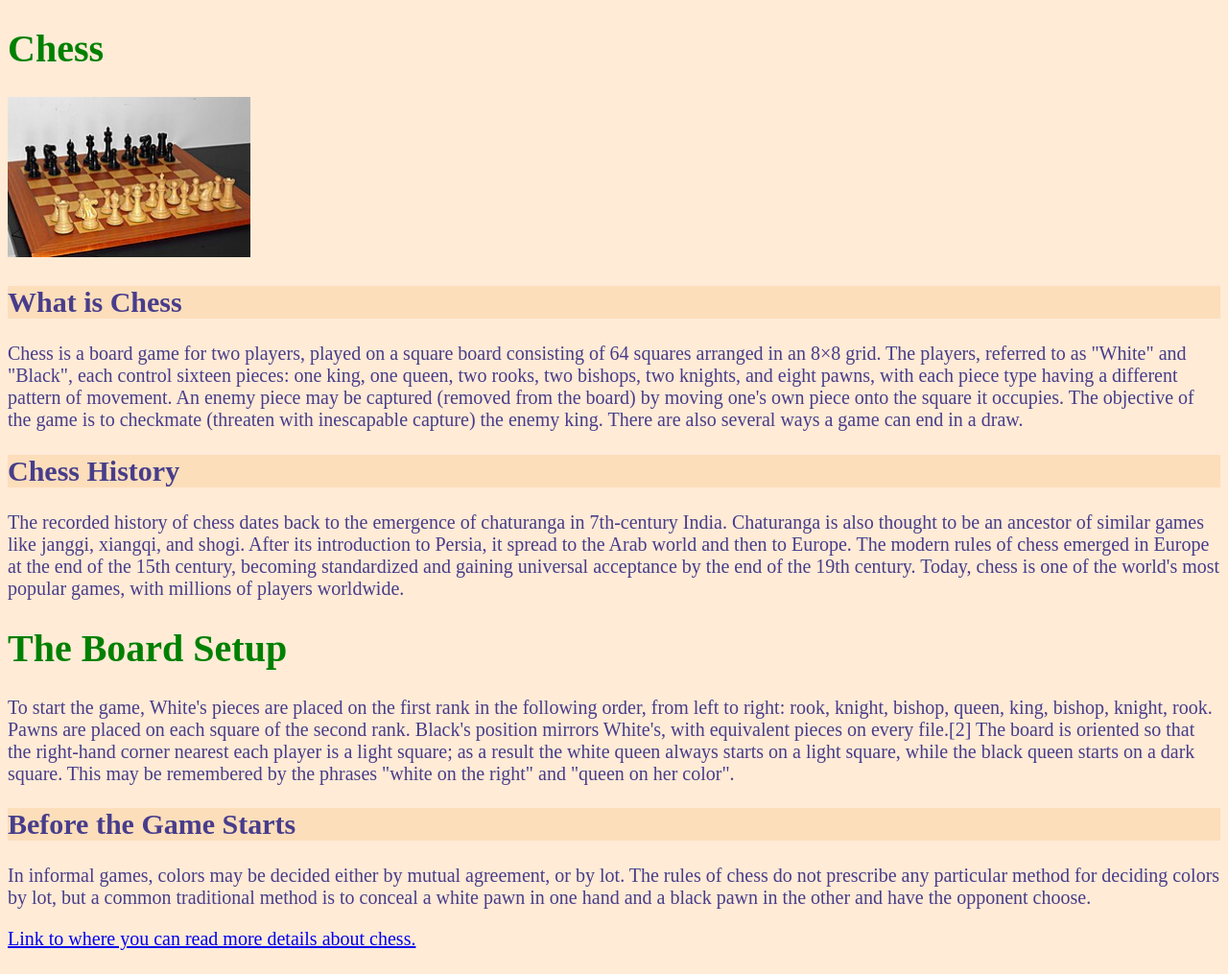
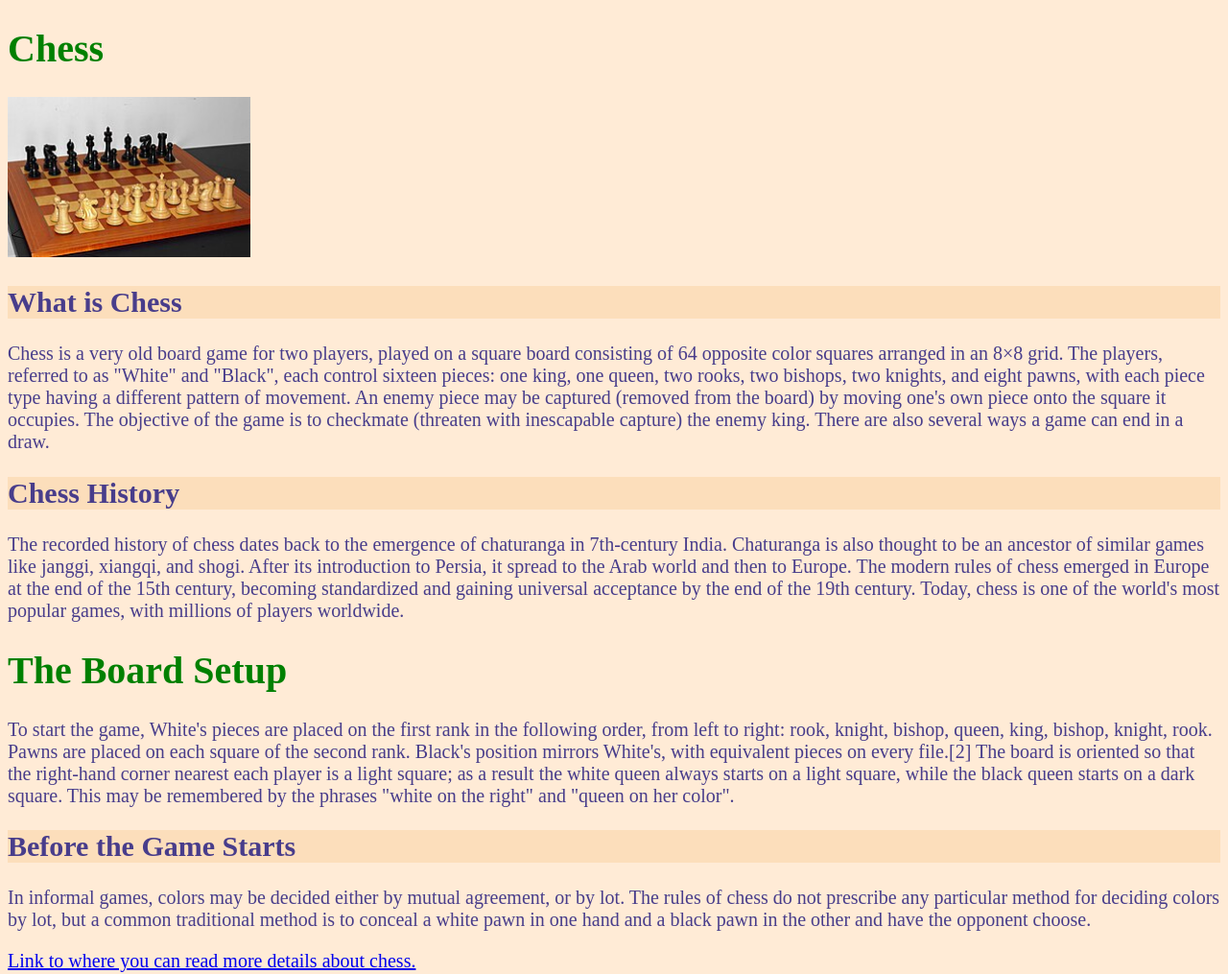
Before and after one commit to nezzhh/RPS_moja_spletna_stran, a plain HTML site: page index.html in a window 1280 px wide. Shown: the whole page at 96% size. Drawn offline with Linux system fonts and the light colour scheme.

Commit message:
changed p1

```diff
--- a/index.html
+++ b/index.html
@@ -11,7 +11,7 @@
     <img src="chessboard.jpg" alt="chess board" width="20%">
 
     <h2>What is Chess</h2>
-    <p>Chess is a board game for two players, played on a square board consisting of 64 squares arranged in an 8×8 grid. The players, referred to as "White" and "Black", each control sixteen pieces: one king, one queen, two rooks, two bishops, two knights, and eight pawns, with each piece type having a different pattern of movement. An enemy piece may be captured (removed from the board) by moving one's own piece onto the square it occupies. The objective of the game is to checkmate (threaten with inescapable capture) the enemy king. There are also several ways a game can end in a draw.</p>
+    <p>Chess is a very old board game for two players, played on a square board consisting of 64 opposite color squares arranged in an 8×8 grid. The players, referred to as "White" and "Black", each control sixteen pieces: one king, one queen, two rooks, two bishops, two knights, and eight pawns, with each piece type having a different pattern of movement. An enemy piece may be captured (removed from the board) by moving one's own piece onto the square it occupies. The objective of the game is to checkmate (threaten with inescapable capture) the enemy king. There are also several ways a game can end in a draw.</p>
 
     <h2>Chess History</h2>
     <p>The recorded history of chess dates back to the emergence of chaturanga in 7th-century India. Chaturanga is also thought to be an ancestor of similar games like janggi, xiangqi, and shogi. After its introduction to Persia, it spread to the Arab world and then to Europe. The modern rules of chess emerged in Europe at the end of the 15th century, becoming standardized and gaining universal acceptance by the end of the 19th century. Today, chess is one of the world's most popular games, with millions of players worldwide.</p>
```
